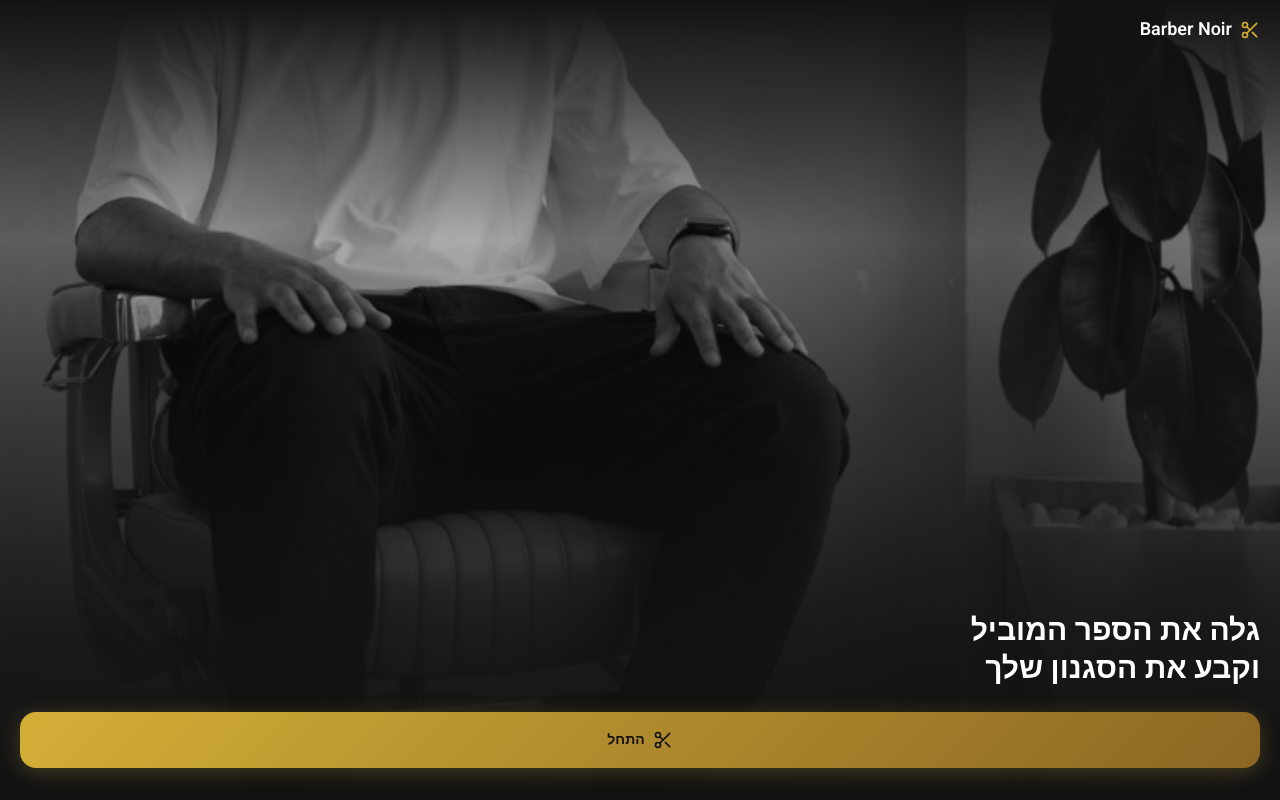
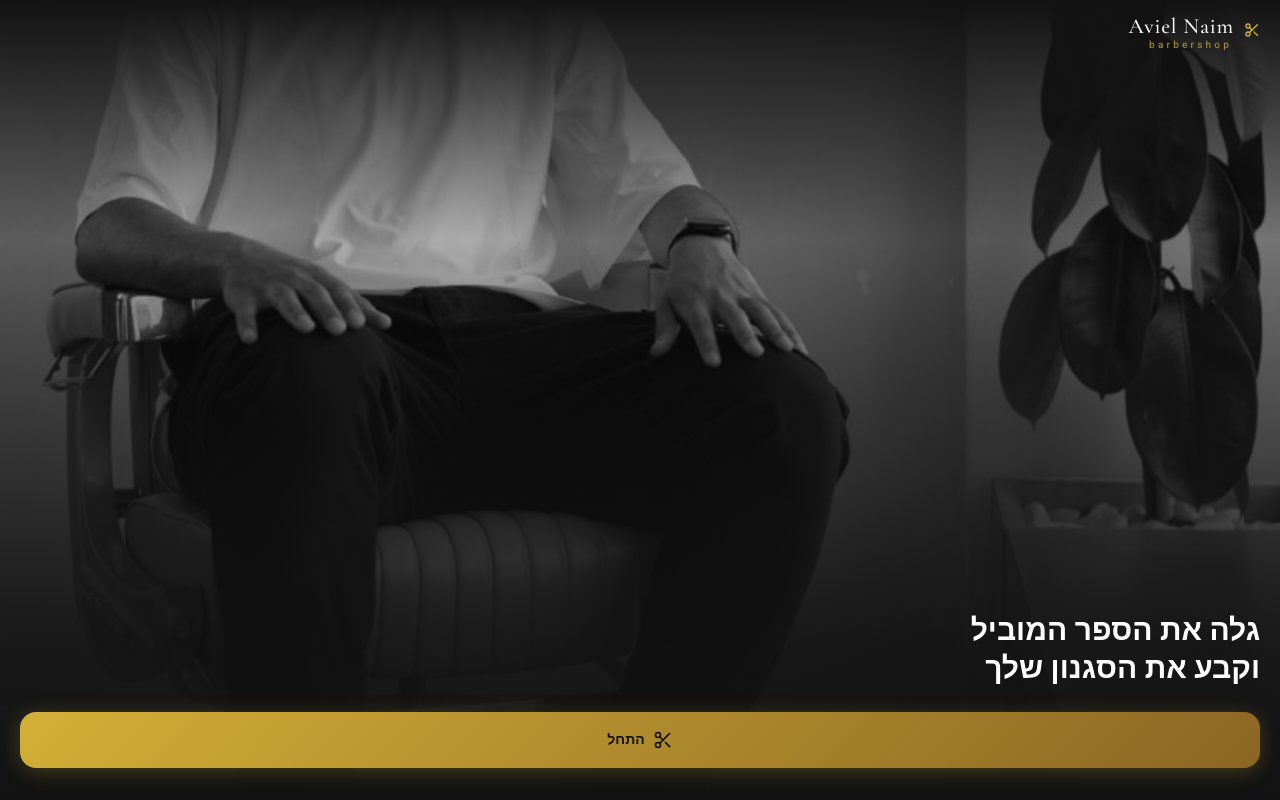
Before and after one commit to ranweb98-code/avielnaim, a Next.js app: page / in a window 1280 px wide. Shown: the top 800 px of the page. Built offline with nearby package versions, Linux system fonts and the light colour scheme; no server answers; the database is empty.

Commit message:
Fix Jerusalem timezone for availability and book page UI

```diff
--- a/src/app/book/page.tsx
+++ b/src/app/book/page.tsx
@@ -3,7 +3,7 @@
 import { useCallback, useEffect, useState } from "react";
 import Image from "next/image";
 import Link from "next/link";
-import { ArrowRight, Check, MoreHorizontal, Star } from "lucide-react";
+import { ArrowRight, Check, Star } from "lucide-react";
 import { Button } from "@/components/Button";
 import { DateScroller } from "@/components/DateScroller";
 import { ErrorMessage } from "@/components/ErrorMessage";
@@ -183,7 +183,7 @@ export default function BookPage() {
           sizes="100vw"
         />
         <div className="absolute inset-0 bg-gradient-to-b from-bg-app/90 via-bg-app/20 to-bg-app" />
-        <div className="absolute inset-x-0 top-0 flex items-center justify-between px-4 pt-[calc(0.75rem+env(safe-area-inset-top,0px))]">
+        <div className="absolute inset-x-0 top-0 flex items-center px-4 pt-[calc(0.75rem+env(safe-area-inset-top,0px))]">
           <Link
             href="/"
             className="flex h-10 w-10 items-center justify-center rounded-full bg-black/40 text-text-primary backdrop-blur-sm"
@@ -191,13 +191,6 @@ export default function BookPage() {
           >
             <ArrowRight className="h-5 w-5" />
           </Link>
-          <button
-            type="button"
-            className="flex h-10 w-10 items-center justify-center rounded-full bg-black/40 text-text-primary backdrop-blur-sm"
-            aria-label="תפריט"
-          >
-            <MoreHorizontal className="h-5 w-5" />
-          </button>
         </div>
       </div>
 
@@ -206,7 +199,7 @@ export default function BookPage() {
         <div className="-mt-10 mb-6">
           <span className="badge-gold">ספר מקצועי</span>
           <h1 className="mt-3 text-2xl font-bold text-text-primary">
-            {businessName}
+            Aviel Naim
           </h1>
           <div className="mt-2 flex items-center gap-1 text-sm text-text-secondary">
             <Star className="h-4 w-4 fill-gold-start text-gold-start" />
--- a/src/app/globals.css
+++ b/src/app/globals.css
@@ -87,6 +87,45 @@ body {
     rgba(18, 18, 18, 0.92) 80%,
     rgba(18, 18, 18, 1) 100%
   );
+}
+
+.brand-lockup {
+  display: flex;
+  align-items: flex-start;
+  gap: 0.625rem;
+}
+
+.brand-lockup-icon {
+  width: 1rem;
+  height: 1rem;
+  flex-shrink: 0;
+  margin-top: 0.35rem;
+  color: var(--gold-start);
+}
+
+.brand-lockup-text {
+  display: flex;
+  flex-direction: column;
+  gap: 0.125rem;
+  line-height: 1;
+}
+
+.brand-lockup-name {
+  font-family: var(--font-display), "Times New Roman", serif;
+  font-size: 1.35rem;
+  font-weight: 500;
+  letter-spacing: 0.04em;
+  color: var(--text-primary);
+}
+
+.brand-lockup-tag {
+  font-family: var(--font-heebo), Arial, sans-serif;
+  font-size: 0.625rem;
+  font-weight: 500;
+  letter-spacing: 0.32em;
+  text-transform: lowercase;
+  color: rgba(212, 175, 55, 0.75);
+  padding-inline-start: 0.125rem;
 }
 
 .badge-gold {
--- a/src/app/layout.tsx
+++ b/src/app/layout.tsx
@@ -1,5 +1,5 @@
 import type { Metadata, Viewport } from "next";
-import { Heebo } from "next/font/google";
+import { Cormorant_Garamond, Heebo } from "next/font/google";
 import { BottomNav, Header } from "@/components/Header";
 import { InstallPrompt } from "@/components/InstallPrompt";
 import { SerwistRegister } from "@/components/SerwistRegister";
@@ -9,6 +9,12 @@ const heebo = Heebo({
   variable: "--font-heebo",
   subsets: ["hebrew", "latin"],
   weight: ["400", "500", "600", "700"],
+});
+
+const display = Cormorant_Garamond({
+  variable: "--font-display",
+  subsets: ["latin"],
+  weight: ["400", "500", "600"],
 });
 
 export const metadata: Metadata = {
@@ -40,7 +46,7 @@ export default function RootLayout({
       <head>
         <link rel="apple-touch-icon" href="/icons/icon-192.png" />
       </head>
-      <body className={`${heebo.variable} antialiased`}>
+      <body className={`${heebo.variable} ${display.variable} antialiased`}>
         <Header />
         <main className="page-shell">{children}</main>
         <BottomNav />
--- a/src/app/page.tsx
+++ b/src/app/page.tsx
@@ -42,11 +42,12 @@ export default async function HomePage() {
         <div className="hero-overlay-luxe absolute inset-0" />
 
         <div className="relative flex min-h-[calc(100dvh+env(safe-area-inset-top,0px))] flex-col px-5 pb-8 pt-[calc(1rem+env(safe-area-inset-top,0px))]">
-          <div className="flex items-center gap-2">
-            <Scissors className="h-5 w-5 text-gold-start" />
-            <span className="text-lg font-semibold text-text-primary">
-              {businessName}
-            </span>
+          <div className="brand-lockup">
+            <Scissors className="brand-lockup-icon" aria-hidden />
+            <div className="brand-lockup-text">
+              <span className="brand-lockup-name">Aviel Naim</span>
+              <span className="brand-lockup-tag">barbershop</span>
+            </div>
           </div>
 
           <div className="mt-auto space-y-6">
@@ -68,8 +69,7 @@ export default async function HomePage() {
       {/* Dashboard — Luxe Cuts screen 2 adapted */}
       <div className="mx-auto max-w-lg space-y-8 px-4 py-8">
         <div>
-          <p className="text-sm text-text-secondary">שלום 👋</p>
-          <h2 className="mt-1 text-2xl font-bold text-text-primary">
+          <h2 className="text-2xl font-bold text-text-primary">
             שדרג את הסגנון שלך
           </h2>
           <p className="mt-1 text-sm text-text-secondary">
```
